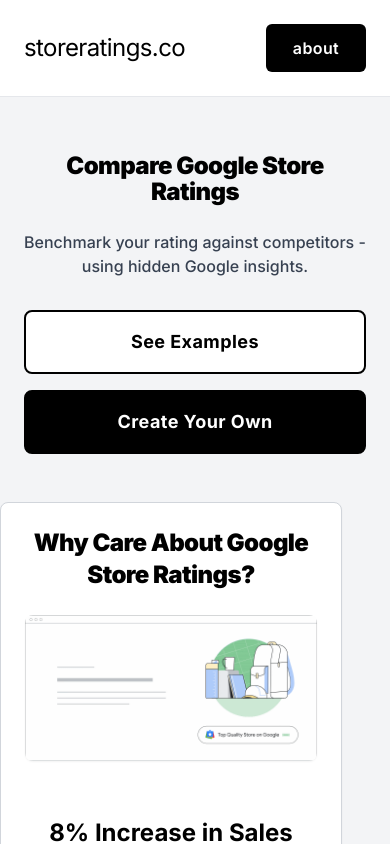
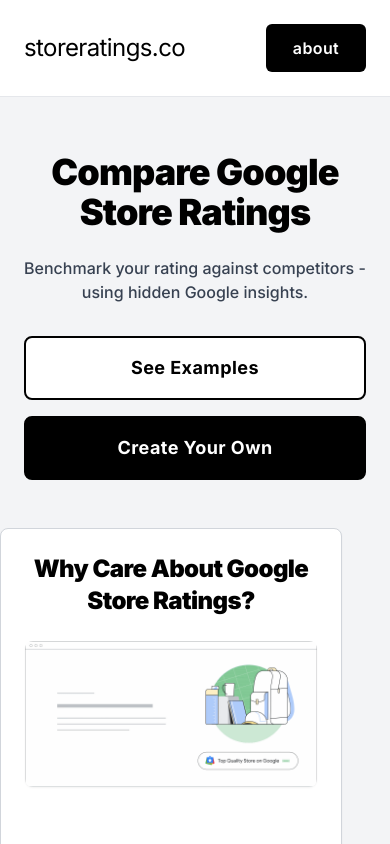
Before and after one commit to carlhendy/tsq-compartpr, a Next.js app: page / in a window 390 px wide. Shown: the top 844 px of the page. Built offline with nearby package versions, Linux system fonts and the light colour scheme.

Commit message:
Improve mobile h1 heading size for better impact

```diff
--- a/app/page.tsx
+++ b/app/page.tsx
@@ -506,7 +506,7 @@ export default function Page() {
         <div className="mx-auto max-w-4xl">
           {/* Centered Text Content */}
           <div className="text-center mb-12">
-            <h1 className="text-black mb-6 leading-tight text-2xl sm:text-4xl md:text-6xl tracking-tight font-black" style={{ fontFamily: 'Inter, -apple-system, BlinkMacSystemFont, "Segoe UI", Roboto, sans-serif', lineHeight: '1.1', fontWeight: '900' }}>
+            <h1 className="text-black mb-6 leading-tight text-4xl sm:text-4xl md:text-6xl tracking-tight font-black" style={{ fontFamily: 'Inter, -apple-system, BlinkMacSystemFont, "Segoe UI", Roboto, sans-serif', lineHeight: '1.1', fontWeight: '900' }}>
               Compare Google Store Ratings
             </h1>
             <p className="text-base sm:text-lg text-gray-700 mb-8 sm:mb-12 font-medium" style={{ fontFamily: 'Inter, -apple-system, BlinkMacSystemFont, "Segoe UI", Roboto, sans-serif' }}>
```
